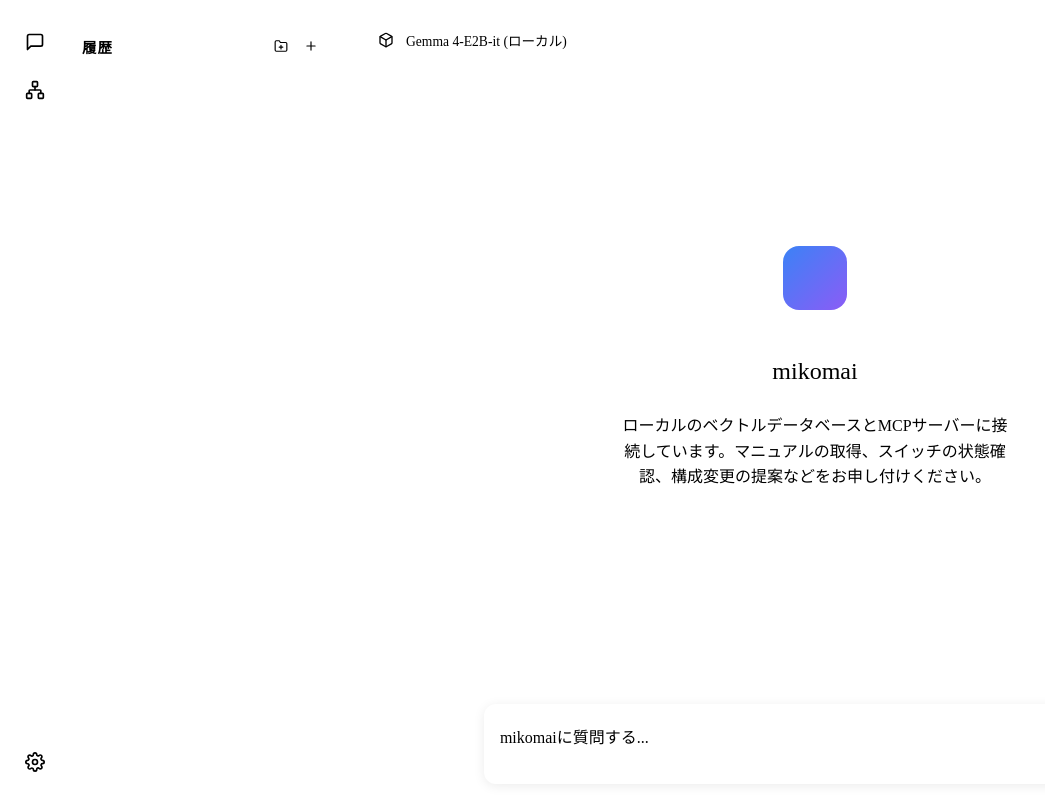
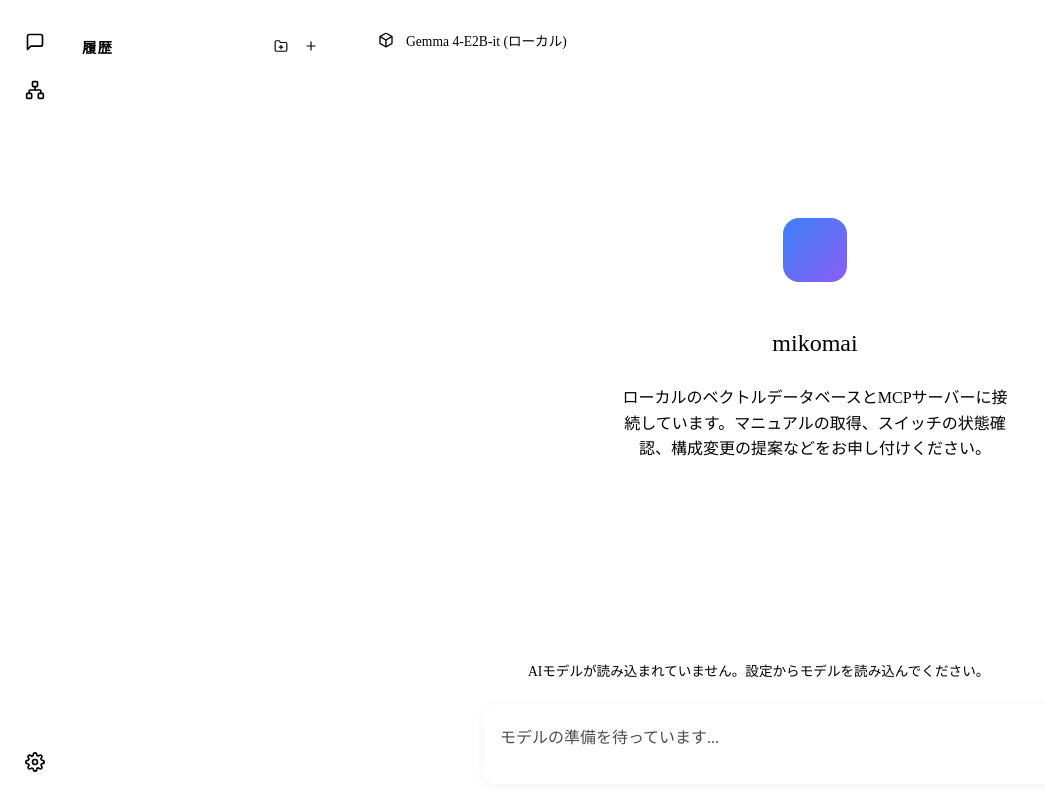
Before and after one commit to kamera25/mikomai, a React (Vite) app: page / in a window 1280 px wide. Shown: the top 810 px of the page, without its empty margins (0-1045 px from the left). Built offline with nearby package versions, Linux system fonts and the light colour scheme.

Commit message:
LLMのロード状況を記入

```diff
--- a/src/App.css
+++ b/src/App.css
@@ -343,6 +343,53 @@
   box-shadow: 0 0 0 2px var(--accent-glow);
 }
 
+.input-container.disabled {
+  background-color: var(--bg-tertiary);
+  opacity: 0.7;
+  cursor: not-allowed;
+}
+
+.model-status-banner {
+  display: flex;
+  align-items: center;
+  gap: 12px;
+  padding: 12px 16px;
+  background-color: var(--bg-secondary);
+  border: 1px solid var(--border-color);
+  border-radius: 8px;
+  margin-bottom: 12px;
+  font-size: 0.85rem;
+  color: var(--text-secondary);
+  animation: fadeIn 0.3s ease;
+}
+
+.model-status-banner.loading {
+  border-color: var(--accent-color);
+}
+
+.model-status-banner.error {
+  border-color: var(--danger);
+  color: var(--danger);
+}
+
+.status-spinner {
+  width: 16px;
+  height: 16px;
+  border: 2px solid var(--border-color);
+  border-top-color: var(--accent-color);
+  border-radius: 50%;
+  animation: spin 1s linear infinite;
+}
+
+@keyframes spin {
+  to { transform: rotate(360deg); }
+}
+
+@keyframes fadeIn {
+  from { opacity: 0; transform: translateY(4px); }
+  to { opacity: 1; transform: translateY(0); }
+}
+
 .chat-input {
   flex-grow: 1;
   background: transparent;
--- a/src/App.tsx
+++ b/src/App.tsx
@@ -35,6 +35,7 @@ function App() {
   const [activeSessionId, setActiveSessionId] = useState<string>("");
   const [history, setHistory] = useState<HistoryItem[]>([]);
   const [isLoaded, setIsLoaded] = useState(false);
+  const [modelStatus, setModelStatus] = useState<string>("NotLoaded");
 
   const textareaRef = useRef<HTMLTextAreaElement>(null);
 
@@ -94,6 +95,28 @@ function App() {
     }
     return undefined;
   };
+
+  // Poll model status
+  useEffect(() => {
+    const checkStatus = async () => {
+      try {
+        const status = await invoke<any>("get_model_status");
+        if (typeof status === 'string') {
+          setModelStatus(status);
+        } else if (typeof status === 'object' && status !== null) {
+          // Handle Error(string) case
+          if ('Error' in status) {
+            setModelStatus('Error');
+          }
+        }
+      } catch (e) {
+        console.error("Failed to get model status:", e);
+      }
+    };
+    checkStatus();
+    const interval = setInterval(checkStatus, 2000);
+    return () => clearInterval(interval);
+  }, []);
 
   // Auto-resize textarea
   useEffect(() => {
@@ -395,22 +418,37 @@ function App() {
 
           {/* Input Area */}
           <div className="input-area">
-            <div className="input-container">
+            {modelStatus !== "Loaded" && (
+              <div className={`model-status-banner ${modelStatus.toLowerCase()}`}>
+                <div className="status-spinner"></div>
+                <span>
+                  {modelStatus === "NotLoaded" && "AIモデルが読み込まれていません。設定からモデルを読み込んでください。"}
+                  {modelStatus === "Loading" && "AIモデルを読み込み中です。しばらくお待ちください..."}
+                  {modelStatus === "Error" && "AIモデルの読み込みに失敗しました。設定を確認してください。"}
+                </span>
+              </div>
+            )}
+            <div className={`input-container ${modelStatus !== "Loaded" ? 'disabled' : ''}`}>
               <textarea
                 ref={textareaRef}
                 className="chat-input"
-                placeholder="mikomaiに質問する..."
+                placeholder={modelStatus === "Loaded" ? "mikomaiに質問する..." : "モデルの準備を待っています..."}
                 value={input}
                 onChange={(e) => setInput(e.target.value)}
                 rows={1}
+                disabled={modelStatus !== "Loaded"}
                 onKeyDown={(e) => {
-                  if (e.key === 'Enter' && !e.shiftKey) {
+                  if (e.key === 'Enter' && !e.shiftKey && modelStatus === "Loaded") {
                     e.preventDefault();
                     handleSend();
                   }
                 }}
               />
-              <button className="send-button" onClick={handleSend}>
+              <button
+                className="send-button"
+                onClick={handleSend}
+                disabled={modelStatus !== "Loaded" || !input.trim()}
+              >
                 <svg viewBox="0 0 24 24">
                   <path d="M2.01 21L23 12 2.01 3 2 10l15 2-15 2z"></path>
                 </svg>
```
Also changed, not shown: 2 other files (tests, documents, lock files or other folders).
